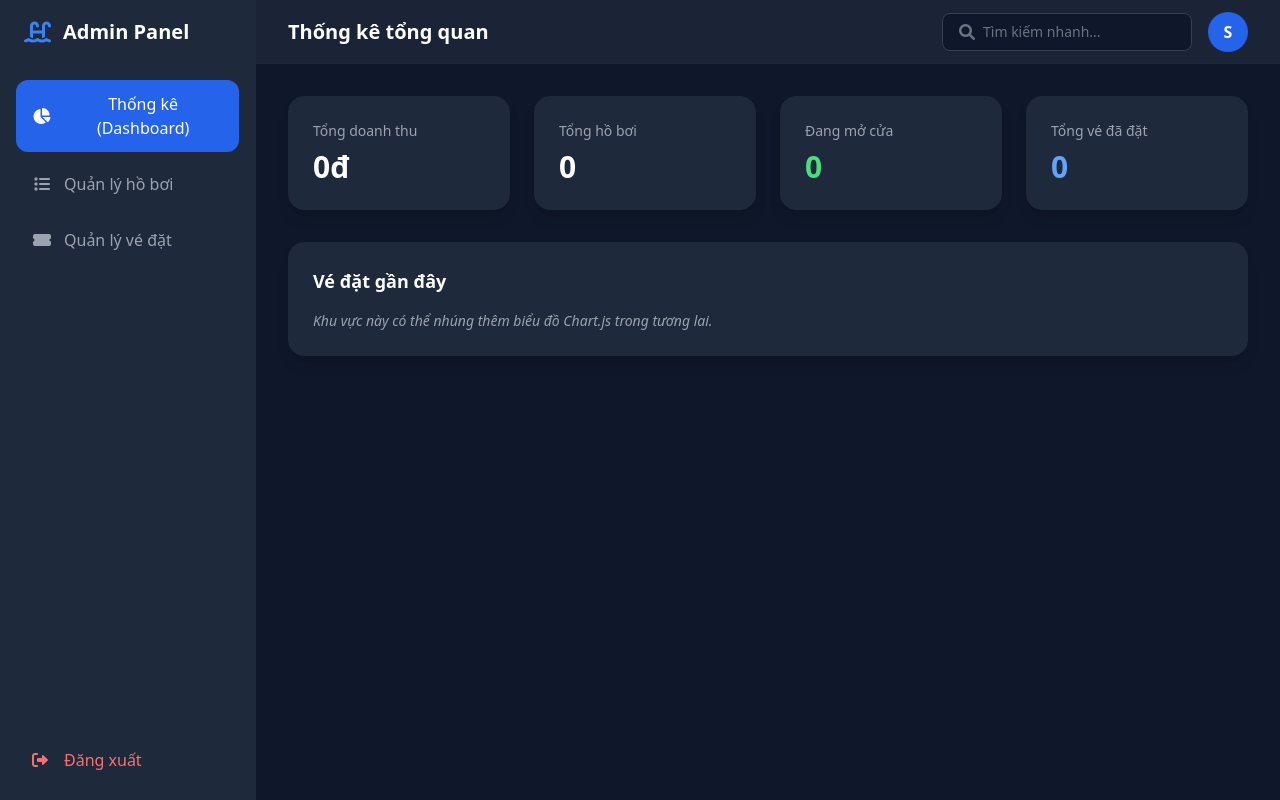
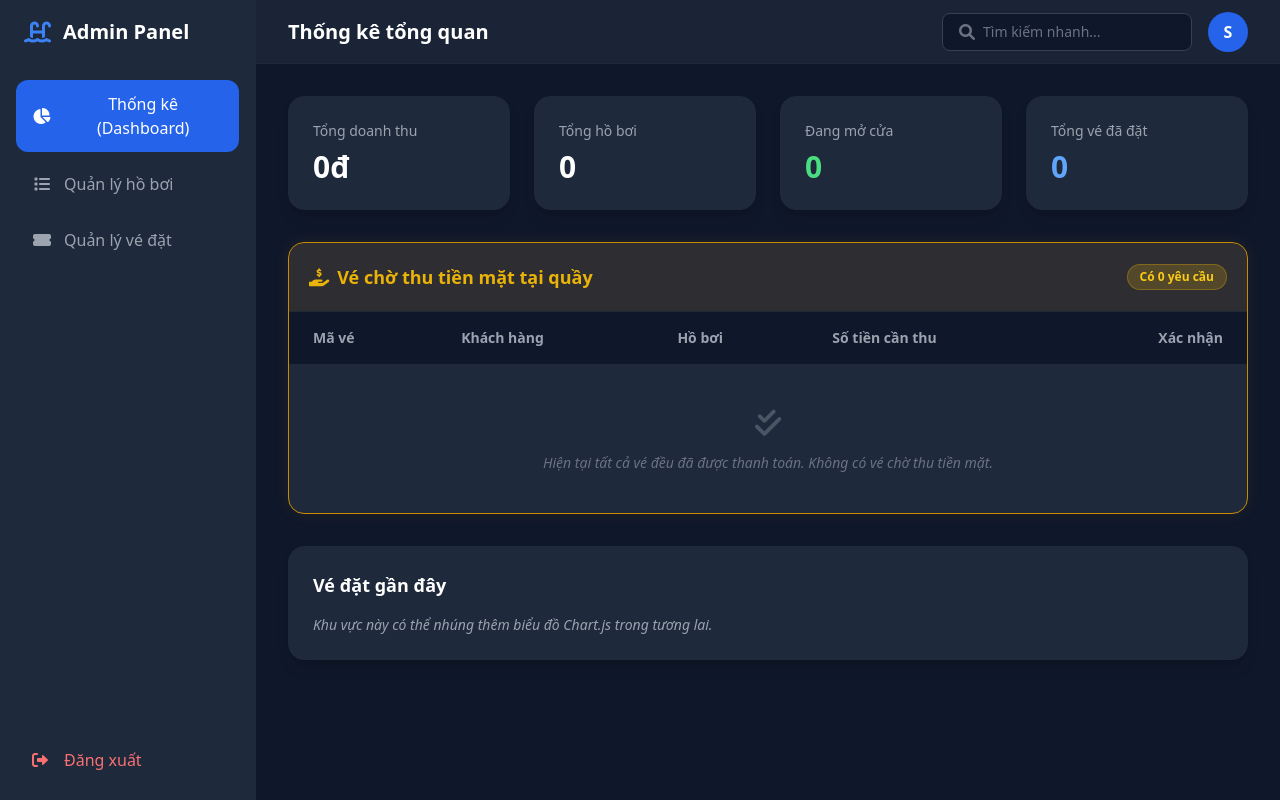
Before and after one commit to chomper-org/quanlyhoboicongcong, a Django app: page /admin-panel/ in a window 1280 px wide. Run offline with Django 5.2, Linux system fonts and the light colour scheme; the visitor is signed in with stand-in values (Sample User, id 1); data comes from the database, SQL or seed files in the repository; data that the repository does not hold is empty; some libraries are stand-ins or nearby versions.

Commit message:
thay doi phuong thuc tien mat

```diff
--- a/PoolManager/urls.py
+++ b/PoolManager/urls.py
@@ -13,7 +13,7 @@ admin.site.index_title = "Bảng điều khiển quản trị"    # Tiêu đề
 
 urlpatterns = [
     # path('admin/', admin.site.urls),  # Tắt admin Django
-# Nhớ import test_payment_api vào nhé
+    path('admin-panel/xac-nhan-thanh-toan/<int:payment_id>/', views.xac_nhan_thanh_toan, name='xac_nhan_thanh_toan'),
     path('api/test-payment/', views.test_payment_api, name='test_payment_api'),
     path('gioi-thieu/', views.gioi_thieu, name='gioi_thieu'),
     path('', home_page, name='home'),
--- a/quan_ly_ho_boi/templates/quan_ly_ho_boi/admin_panel.html
+++ b/quan_ly_ho_boi/templates/quan_ly_ho_boi/admin_panel.html
@@ -25,7 +25,6 @@
                 <i class="fas fa-chart-pie mr-3 w-5"></i>
                 <span class="font-medium">Thống kê (Dashboard)</span>
             </button>
-
             <button onclick="switchTab('tab-manage', this)" class="w-full flex items-center px-4 py-3 text-gray-400 hover:bg-[#0f172a] hover:text-white rounded-xl transition tab-btn">
                 <i class="fas fa-list mr-3 w-5"></i>
                 <span class="font-medium">Quản lý hồ bơi</span>
@@ -44,6 +43,7 @@
     </aside>
 
     <main class="flex-1 flex flex-col h-screen overflow-y-auto">
+
         <header class="h-16 bg-[#1e293b]/80 backdrop-blur border-b border-gray-800 flex items-center justify-between px-8 sticky top-0 z-10">
             <h2 class="text-xl font-semibold text-white" id="page-title">Thống kê tổng quan</h2>
             <div class="flex items-center gap-4">
@@ -58,6 +58,7 @@
         </header>
 
         <div class="p-8">
+
             {% if messages %}
             <div class="mb-6 space-y-3">
                 {% for message in messages %}
@@ -67,7 +68,9 @@
                 {% endfor %}
             </div>
             {% endif %}
+
             <div id="tab-dashboard" class="tab-content active">
+
                 <div class="grid grid-cols-4 gap-6 mb-8">
                     <div class="bg-[#1e293b] p-6 rounded-2xl border border-gray-800 shadow-lg">
                         <div class="text-gray-400 text-sm font-medium mb-2">Tổng doanh thu</div>
@@ -84,6 +87,58 @@
                     <div class="bg-[#1e293b] p-6 rounded-2xl border border-gray-800 shadow-lg">
                         <div class="text-gray-400 text-sm font-medium mb-2">Tổng vé đã đặt</div>
                         <div class="text-3xl font-bold text-blue-400">{{ tong_ve_dat }}</div>
+                    </div>
+                </div>
+
+                <div class="mb-8">
+                    <div class="bg-[#1e293b] rounded-2xl border border-yellow-600 shadow-[0_0_15px_rgba(202,138,4,0.1)] overflow-hidden">
+                        <div class="p-5 border-b border-gray-800 bg-yellow-900/20 flex justify-between items-center">
+                            <h3 class="font-bold text-lg text-yellow-500 flex items-center gap-2">
+                                <i class="fas fa-hand-holding-usd"></i>
+                                Vé chờ thu tiền mặt tại quầy
+                            </h3>
+                            <span class="bg-yellow-500/20 text-yellow-400 border border-yellow-500/30 text-xs font-bold px-3 py-1 rounded-full">
+                                Có {{ thanh_toan_cho|length }} yêu cầu
+                            </span>
+                        </div>
+                        <div class="overflow-x-auto">
+                            <table class="w-full text-sm text-left">
+                                <thead class="bg-[#0f172a] text-gray-400 border-b border-gray-800">
+                                    <tr>
+                                        <th class="px-6 py-4 font-semibold">Mã vé</th>
+                                        <th class="px-6 py-4 font-semibold">Khách hàng</th>
+                                        <th class="px-6 py-4 font-semibold">Hồ bơi</th>
+                                        <th class="px-6 py-4 font-semibold">Số tiền cần thu</th>
+                                        <th class="px-6 py-4 font-semibold text-right">Xác nhận</th>
+                                    </tr>
+                                </thead>
+                                <tbody class="divide-y divide-gray-800">
+                                    {% for payment in thanh_toan_cho %}
+                                    <tr class="hover:bg-[#0f172a]/50 transition-colors">
+                                        <td class="px-6 py-4 font-bold text-blue-400">#{{ payment.dat_ve.id }}</td>
+                                        <td class="px-6 py-4 font-medium text-gray-200">{{ payment.dat_ve.khach_hang.username }}</td>
+                                        <td class="px-6 py-4 text-gray-400">{{ payment.dat_ve.ho_boi.ten_ho }}</td>
+                                        <td class="px-6 py-4 font-bold text-green-400">{{ payment.so_tien }}đ</td>
+                                        <td class="px-6 py-4 text-right">
+                                            <form action="{% url 'xac_nhan_thanh_toan' payment.id %}" method="POST" class="inline">
+                                                {% csrf_token %}
+                                                <button type="submit" class="bg-blue-600 hover:bg-blue-500 text-white px-4 py-2 rounded-lg text-xs font-bold shadow-md transition-all active:scale-95 flex items-center inline-flex gap-2 border border-blue-500">
+                                                    <i class="fas fa-check"></i> Đã thu tiền
+                                                </button>
+                                            </form>
+                                        </td>
+                                    </tr>
+                                    {% empty %}
+                                    <tr>
+                                        <td colspan="5" class="px-6 py-10 text-center text-gray-500 italic">
+                                            <i class="fas fa-check-double text-3xl mb-3 text-gray-600 block"></i>
+                                            Hiện tại tất cả vé đều đã được thanh toán. Không có vé chờ thu tiền mặt.
+                                        </td>
+                                    </tr>
+                                    {% endfor %}
+                                </tbody>
+                            </table>
+                        </div>
                     </div>
                 </div>
 
@@ -119,9 +174,9 @@
                                     <td class="p-4 font-semibold text-white">{{ ho.ten_ho }}</td>
                                     <td class="p-4">
                                         {% if ho.trang_thai == 'MO' %}
-                                            <span class="bg-green-500/20 text-green-400 px-3 py-1 rounded-full text-xs font-bold">Đang mở</span>
+                                            <span class="bg-green-500/20 text-green-400 px-3 py-1 rounded-full text-xs font-bold border border-green-500/30">Đang mở</span>
                                         {% else %}
-                                            <span class="bg-red-500/20 text-red-400 px-3 py-1 rounded-full text-xs font-bold">Đóng cửa</span>
+                                            <span class="bg-red-500/20 text-red-400 px-3 py-1 rounded-full text-xs font-bold border border-red-500/30">Đóng cửa</span>
                                         {% endif %}
                                     </td>
                                     <td class="p-4">{{ ho.gia_ve_nguoi_lon }} / {{ ho.gia_ve_tre_em }}</td>
@@ -141,6 +196,7 @@
                     </div>
                 </div>
             </div>
+
             <div id="tab-bookings" class="tab-content">
                 <div class="bg-[#1e293b] rounded-2xl border border-gray-800 shadow-lg overflow-hidden">
                     <div class="p-6 border-b border-gray-800 flex justify-between items-center">
@@ -166,10 +222,10 @@
                                     <td class="p-4">#{{ ve.id }}</td>
                                     <td class="p-4 font-semibold text-white">{{ ve.khach_hang.username }}</td>
                                     <td class="p-4">{{ ve.ho_boi.ten_ho }}</td>
-                                        <td class="p-4">{{ ve.ngay_dat|date:'d/m/Y H:i' }}</td>
-                                        <td class="p-4">{{ ve.ngay_su_dung|date:'d/m/Y' }}</td>
+                                    <td class="p-4 text-gray-400">{{ ve.ngay_dat|date:'d/m/Y H:i' }}</td>
+                                    <td class="p-4 font-medium">{{ ve.ngay_su_dung|date:'d/m/Y' }}</td>
                                     <td class="p-4">{{ ve.so_luong_nguoi_lon }} / {{ ve.so_luong_tre_em }}</td>
-                                        <td class="p-4">{{ ve.tong_tien }}đ</td>
+                                    <td class="p-4 font-bold text-green-400">{{ ve.tong_tien }}đ</td>
                                     <td class="p-4 text-right">
                                         <a href="{% url 'chinh_sua_dat_ve' ve.id %}" class="text-blue-400 hover:text-blue-300 mr-3" title="Chỉnh sửa"><i class="fas fa-edit"></i></a>
                                         <form action="{% url 'xoa_dat_ve' ve.id %}" method="POST" class="inline">
@@ -182,7 +238,7 @@
                                 </tr>
                                 {% empty %}
                                 <tr>
-                                        <td colspan="8" class="p-4 text-center text-gray-400">Chưa có vé đặt nào.</td>
+                                    <td colspan="8" class="p-4 text-center text-gray-500 italic">Chưa có vé đặt nào.</td>
                                 </tr>
                                 {% endfor %}
                             </tbody>
@@ -195,26 +251,21 @@
     </main>
 
     <script>
+        // Javascript đổi Tab (Giữ nguyên của bạn)
         function switchTab(tabId, btnElement) {
-            // 1. Ẩn tất cả các tab
             document.querySelectorAll('.tab-content').forEach(tab => {
                 tab.classList.remove('active');
             });
-
-            // 2. Hiện tab được chọn
             document.getElementById(tabId).classList.add('active');
 
-            // 3. Xóa màu xanh ở tất cả các nút menu
             document.querySelectorAll('.tab-btn').forEach(btn => {
                 btn.classList.remove('bg-blue-600', 'text-white');
                 btn.classList.add('text-gray-400');
             });
 
-            // 4. Tô màu xanh cho nút menu vừa được bấm
             btnElement.classList.remove('text-gray-400');
             btnElement.classList.add('bg-blue-600', 'text-white');
 
-            // 5. Đổi tiêu đề trang ở Topbar
             const titleMap = {
                 'tab-dashboard': 'Thống kê tổng quan',
                 'tab-manage': 'Quản lý danh sách hồ bơi',
--- a/quan_ly_ho_boi/templates/quan_ly_ho_boi/checkout.html
+++ b/quan_ly_ho_boi/templates/quan_ly_ho_boi/checkout.html
@@ -59,7 +59,7 @@
                                 <i class="fas fa-money-bill-wave text-green-500 text-xl"></i>
                             </label>
 
-                            <label class="flex items-center p-4 border border-blue-500 bg-blue-50 rounded-xl cursor-pointer transition">
+                            <label class="flex items-center p-4 border border-gray-200 rounded-xl cursor-pointer hover:bg-blue-50 transition">
                                 <input type="radio" name="payment_method" value="card" class="w-5 h-5 text-blue-600" onchange="toggleCardInput(true)">
                                 <span class="ml-3 font-medium flex-1">Thanh toán qua Thẻ ngân hàng (Test API)</span>
                                 <i class="fas fa-credit-card text-blue-600 text-xl"></i>
--- a/quan_ly_ho_boi/views.py
+++ b/quan_ly_ho_boi/views.py
@@ -105,6 +105,7 @@ def dat_ve(request: HttpRequest, ho_boi_id: int):
     })
 
 
+# Sửa lại hàm checkout trong views.py
 def checkout(request: HttpRequest, datve_id: int):
     dat_ve = get_object_or_404(DatVe, id=datve_id)
     payment_message = None
@@ -118,24 +119,29 @@ def checkout(request: HttpRequest, datve_id: int):
             'mobile': 'Thanh toán di động',
         }
         payment_method = labels.get(method, 'Tiền mặt')
+
+        # LOGIC MỚI: Tùy chỉnh trạng thái dựa trên phương thức
+        trang_thai_thanh_toan = 'Đang chờ' if method == 'cash' else 'Hoàn thành'
+
         payment, created = Payment.objects.get_or_create(
             dat_ve=dat_ve,
             defaults={
                 'phuong_thuc': payment_method,
                 'so_tien': dat_ve.tong_tien,
-                'trang_thai': 'Hoàn thành',
+                'trang_thai': trang_thai_thanh_toan, # Áp dụng trạng thái mới
             }
         )
         if not created:
             payment.phuong_thuc = payment_method
             payment.so_tien = dat_ve.tong_tien
-            payment.trang_thai = 'Hoàn thành'
+            payment.trang_thai = trang_thai_thanh_toan
             payment.save()
 
-        payment_message = (
-            f"Thanh toán thành công bằng phương thức {payment_method}. "
-            f"Vé đặt mã #{dat_ve.id} cho hồ bơi '{dat_ve.ho_boi.ten_ho}' đã được xác nhận."
-        )
+        # Hiển thị câu thông báo khác nhau cho khách hàng
+        if trang_thai_thanh_toan == 'Đang chờ':
+            payment_message = f"Ghi nhận đặt vé #{dat_ve.id}. Vui lòng thanh toán Tiền mặt tại quầy để nhân viên xác nhận vào cổng!"
+        else:
+            payment_message = f"Thanh toán thành công bằng {payment_method}. Vé đặt mã #{dat_ve.id} đã được xác nhận."
 
     return render(request, 'quan_ly_ho_boi/checkout.html', {
         'dat_ve': dat_ve,
@@ -165,6 +171,7 @@ def admin_home(request: HttpRequest):
     tong_doanh_thu = Payment.objects.filter(trang_thai='Hoàn thành').aggregate(total=Sum('so_tien'))['total'] or 0
     ho_boi_gan_day = HoBoi.objects.order_by('-id')[:5]
     ve_dat_gan_day = DatVe.objects.select_related('ho_boi', 'khach_hang').order_by('-ngay_dat')[:10]
+    thanh_toan_cho = Payment.objects.filter(trang_thai='Đang chờ').select_related('dat_ve__khach_hang', 'dat_ve__ho_boi')
 
     # --- DỮ LIỆU CHO TAB QUẢN LÝ HỒ BƠI ---
     danh_sach_ho = HoBoi.objects.all()
@@ -177,6 +184,7 @@ def admin_home(request: HttpRequest):
         'ho_boi_gan_day': ho_boi_gan_day,
         've_dat_gan_day': ve_dat_gan_day,
         'danh_sach_ho': danh_sach_ho, # Đã thêm dữ liệu này
+        'thanh_toan_cho': thanh_toan_cho,
     }
     return render(request, 'quan_ly_ho_boi/admin_panel.html', context)
 
@@ -521,3 +529,16 @@ def user_edit_booking(request, datve_id):
         'form': form,
         'dat_ve': dat_ve
     })
+
+@login_required
+def xac_nhan_thanh_toan(request: HttpRequest, payment_id: int):
+    if not request.user.is_staff:
+        return render(request, 'quan_ly_ho_boi/403.html', status=403)
+
+    payment = get_object_or_404(Payment, id=payment_id)
+    if request.method == 'POST':
+        payment.trang_thai = 'Hoàn thành'
+        payment.save()
+        messages.success(request, f'Đã thu tiền và xác nhận thành công cho vé #{payment.dat_ve.id}!')
+
+    return redirect('admin_panel')
```
Lines whose indentation alone changed are shown as unchanged.
